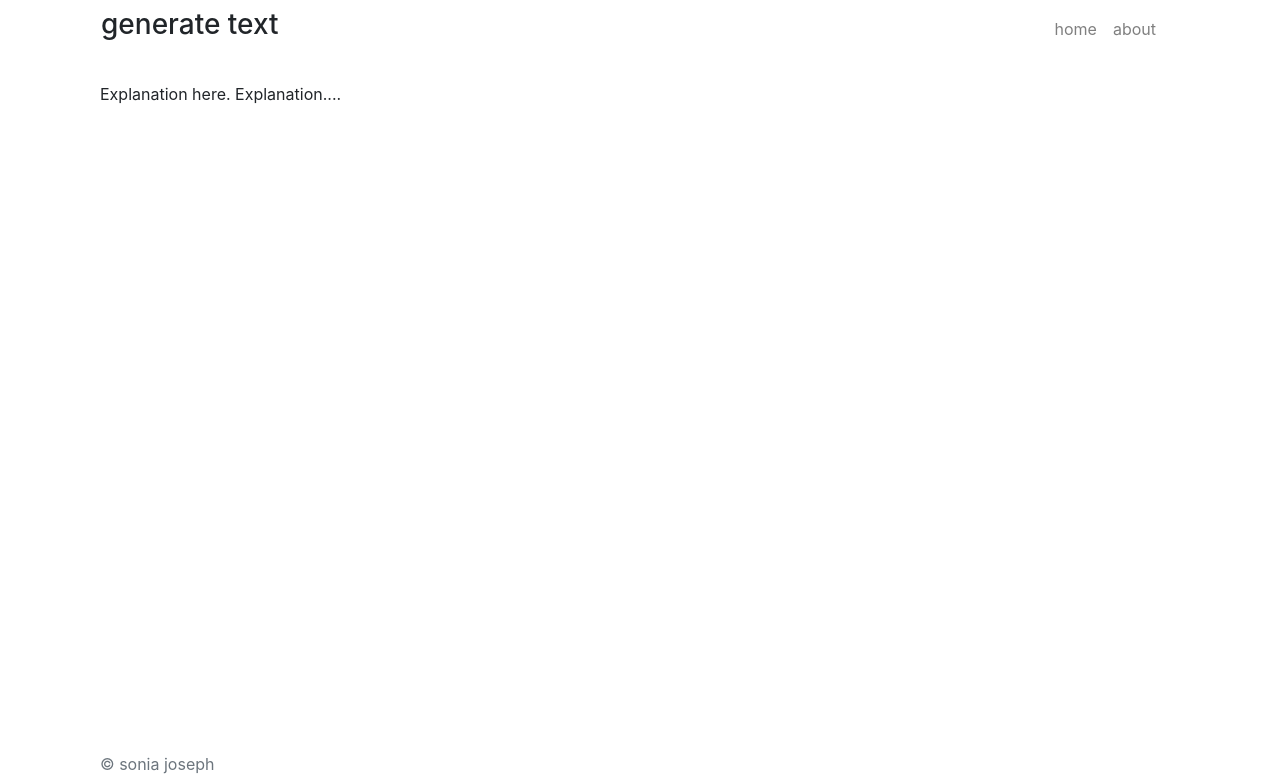
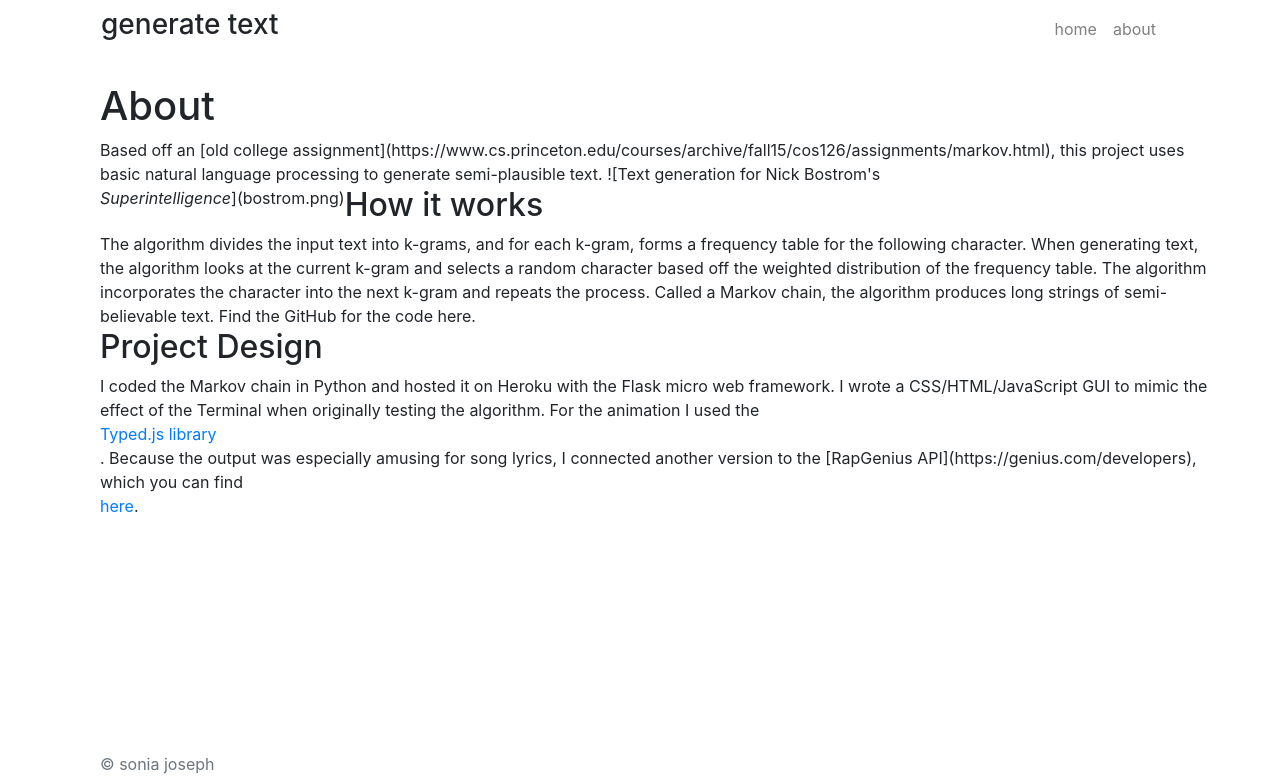
Before and after one commit to soniajoseph/MarkovLyric, a Flask app: page /about in a window 1280 px wide. Shown: the top 778 px of the page. Run offline with Flask 2, Linux system fonts and the light colour scheme; some libraries are stand-ins or nearby versions.

Commit message:
Update about.html

```diff
--- a/app/templates/about.html
+++ b/app/templates/about.html
@@ -2,8 +2,30 @@
 
 {% block content %}
 
-Explanation here.
+<h1> About </h1>
 
-Explanation....
+
+Based off an [old college assignment](https://www.cs.princeton.edu/courses/archive/fall15/cos126/assignments/markov.html), this project uses basic natural language processing to generate semi-plausible text.
+
+![Text generation for Nick Bostrom's <i>Superintelligence</i>](bostrom.png)
+
+<h2> How it works </h2>
+
+The algorithm divides the input text into k-grams, and for each k-gram, forms a frequency table for the following character.
+
+When generating text, the algorithm looks at the current k-gram and selects a random character based off the weighted distribution of the frequency table.
+
+The algorithm incorporates the character into the next k-gram and repeats the process.
+
+Called a Markov chain, the algorithm produces long strings of semi-believable text.
+
+Find the GitHub for the code here.
+
+<h2> Project Design </h2>
+
+I coded the Markov chain in Python and hosted it on Heroku with the Flask micro web framework. I wrote a CSS/HTML/JavaScript GUI to mimic the effect of the Terminal when originally testing the algorithm. For the animation I used the <a href = "https://github.com/mattboldt/typed.js/">Typed.js library</a>.
+
+Because the output was especially amusing for song lyrics, I connected another version to the [RapGenius API](https://genius.com/developers), which you can find <a href="">here</a>.
+
 
 {% endblock %}
```
